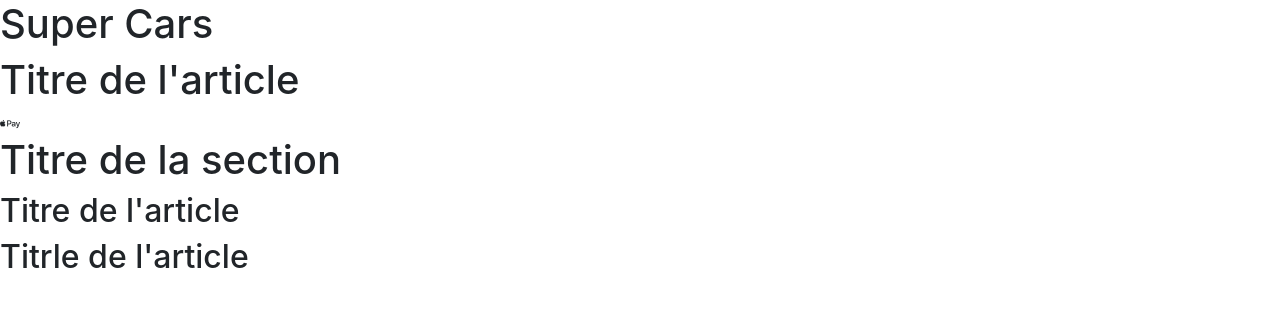
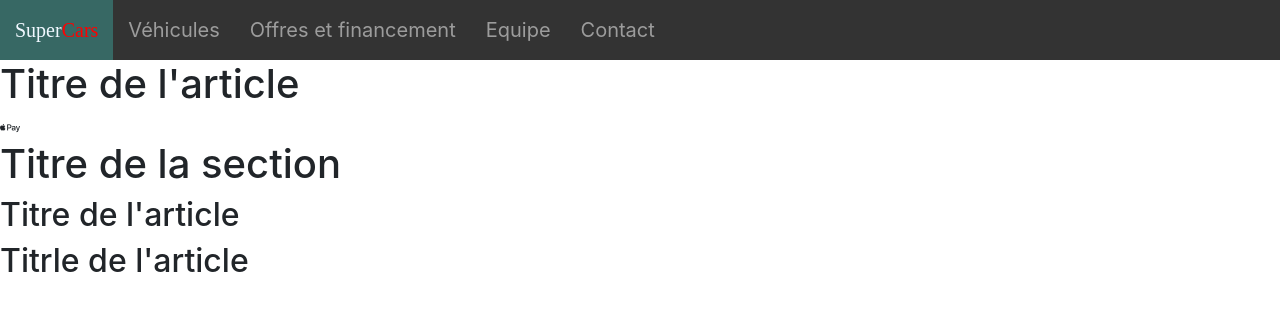
Before and after one commit to gabrielncl/WSSiteWeb, a plain HTML site: page index.html in a window 1280 px wide. Drawn offline with Linux system fonts and the light colour scheme.

Commit message:
add images + style.css

```diff
--- a/index.html
+++ b/index.html
@@ -1,5 +1,6 @@
 <!doctype html>
 <html lang="fr">
+
 <head>
 <meta charset="utf-8">
 <title>Super Cars</title>
@@ -7,12 +8,19 @@
 <meta name="viewport" content="width=device-width, initial-scale=1, shrink-to-
 fit=no">
 <link rel="stylesheet" href="./assets/vendors/fontawesome/css/all.min.css">
+<link href="style.css" rel="stylesheet" type="text/css">
 </head>
+
 <body>
     <header>
-        <h1>Super Cars</h1>
         <nav>
-
+            <ul>
+            <li>Super<span style="color: #ff0000">Cars</span></li>
+            <li1>Véhicules</li1>
+            <li1>Offres et financement</li1>
+            <li1>Equipe</li1>
+            <li1>Contact</li1>
+            </ul>
         </nav>
     </header>
     <main>
```
